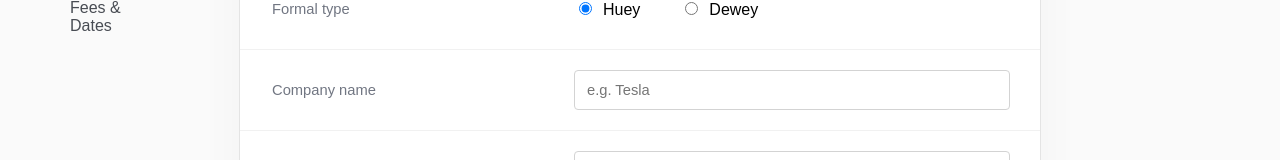
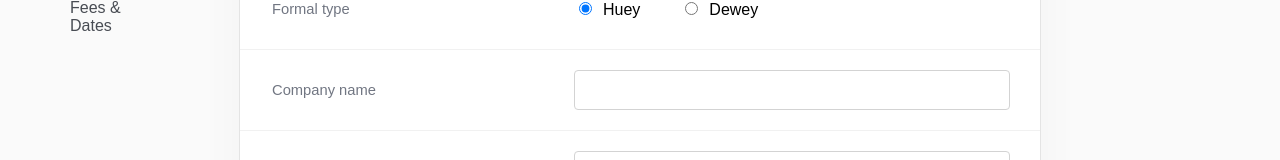
Before and after one commit to goksiuta/blockContract, a React (Create React App) app: page / in a window 1280 px wide. Shown: the part 270-430 px from the top of the page. Built offline with nearby package versions, Linux system fonts and the light colour scheme.

Commit message:
Styling css

```diff
--- a/src/App.css
+++ b/src/App.css
@@ -128,7 +128,9 @@ input:focus, textarea:focus, textarea:active {
     color:  #434855;
 }
 
-
+input::placeholder {
+  color: #BDC0C6;
+}
 
 .form-header {
   padding-bottom: 4px;
--- a/src/App.js
+++ b/src/App.js
@@ -17,6 +17,7 @@ class App extends Component {
 	          <ClientDetailsForm/>
 	          <ScopeWork />
 	          <FeesDates/>
+	          <div className=""></div>
 	         </div>
 	         <div className="sidebar"></div>
          </div>
--- a/src/components/ClientDetails.js
+++ b/src/components/ClientDetails.js
@@ -29,7 +29,7 @@ class ClientDetailsForm extends Component {
             <legend>
               <label for="company" > Company name </label>
             </legend>
-            <input type="text" placeholder="e.g. Tesla" id="company" name="company" />
+            <input type="text"  id="company" name="company" />
           </div>
           <div className="list-item text-input">
             <legend>
@@ -43,6 +43,8 @@ class ClientDetailsForm extends Component {
             </legend>
             <input type="text" id="taxid" name="taxid" />
           </div>
+
+
       </form>
       </div>
 
```
